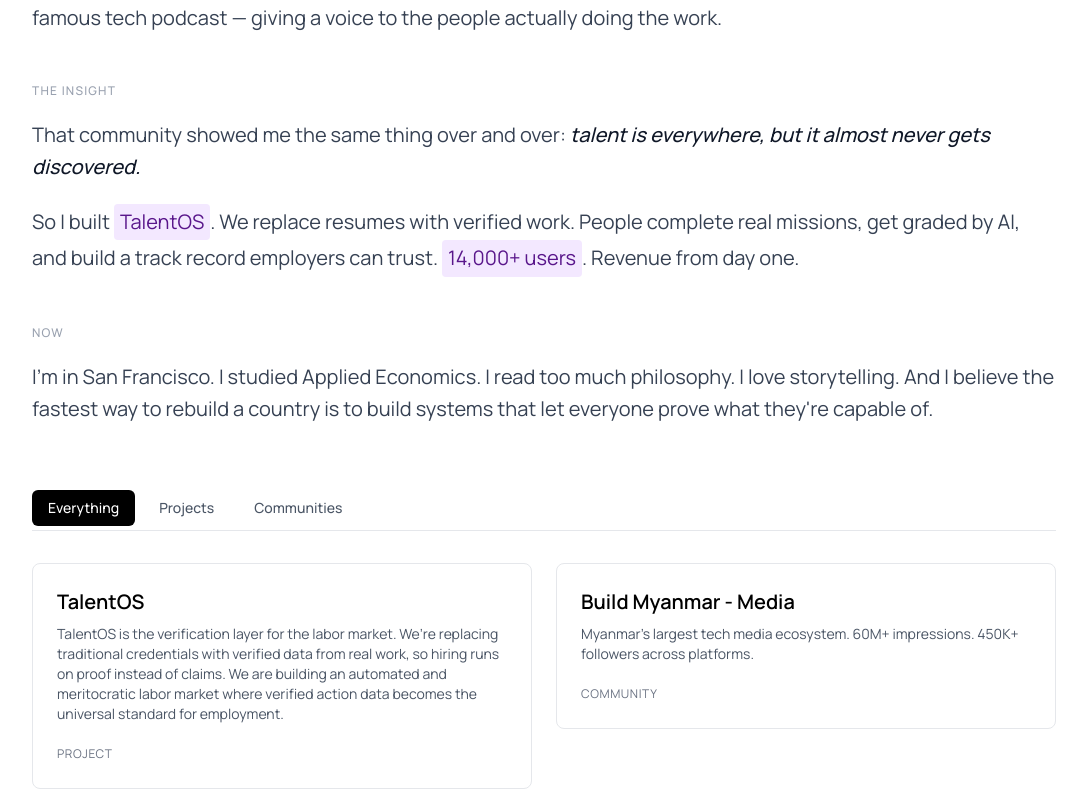
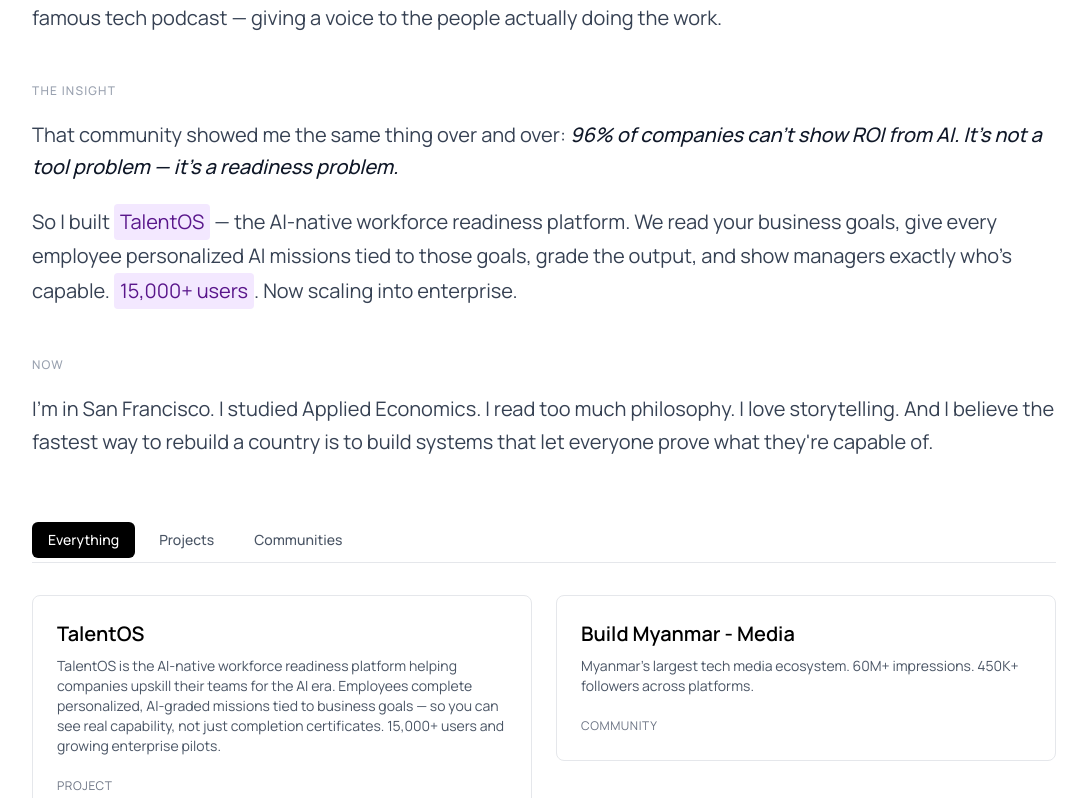
Before and after one commit to Asura2222/personalsite2026, a Next.js app in the folder personal-website/: page / in a window 1280 px wide. Shown: the part 602-1400 px from the top of the page, without its empty margins (168-1255 px from the left). Built offline with nearby package versions, Linux system fonts and the light colour scheme.

Commit message:
Update TalentOS copy: pivot to AI-native workforce readiness platform

```diff
--- a/personal-website/app/experiences/page.tsx
+++ b/personal-website/app/experiences/page.tsx
@@ -12,7 +12,7 @@
     company: "TalentOS",
     period: "Jan 2025 - Present",
     location: "San Francisco Bay Area",
-    description: "TalentOS is the verification layer for the labor market. We’re replacing traditional credentials with verified data from real work, so hiring runs on proof instead of claims. We are building an automated and meritocratic labor market where verified action data becomes the universal standard for employment.",
+    description: "TalentOS is the AI-native workforce readiness platform helping companies upskill their teams for the AI era. Employees complete personalized, AI-graded missions tied to business goals, tools, and workflows — so you can see real capability, not just completion certificates. 15,000+ users on the public platform with growing enterprise pilots (TalentOS Teams).",
     highlight: "blue" as const,
   },
   {
--- a/personal-website/app/page.tsx
+++ b/personal-website/app/page.tsx
@@ -97,11 +97,11 @@
           The Insight
         </h3>
         <p className="text-lg leading-relaxed text-gray-700 md:text-xl">
-          That community showed me the same thing over and over: <span className="italic font-medium text-gray-900">talent is everywhere, but it almost never gets discovered.</span>
+          That community showed me the same thing over and over: <span className="italic font-medium text-gray-900">96% of companies can&apos;t show ROI from AI. It&apos;s not a tool problem &mdash; it&apos;s a readiness problem.</span>
         </p>
         <div className="mt-5 space-y-5 text-lg leading-relaxed text-gray-700 md:text-xl">
           <p>
-            So I built <Highlight color="purple">TalentOS</Highlight>. We replace resumes with verified work. People complete real missions, get graded by AI, and build a track record employers can trust. <Highlight color="purple">14,000+ users</Highlight>. Revenue from day one.
+            So I built <Highlight color="purple">TalentOS</Highlight> &mdash; the AI-native workforce readiness platform. We read your business goals, give every employee personalized AI missions tied to those goals, grade the output, and show managers exactly who&apos;s capable. <Highlight color="purple">15,000+ users</Highlight>. Now scaling into enterprise.
           </p>
         </div>
       </section>
--- a/personal-website/components/sections/project-grid.tsx
+++ b/personal-website/components/sections/project-grid.tsx
@@ -10,7 +10,7 @@
   {
     id: 1,
     title: "TalentOS",
-    description: "TalentOS is the verification layer for the labor market. We’re replacing traditional credentials with verified data from real work, so hiring runs on proof instead of claims. We are building an automated and meritocratic labor market where verified action data becomes the universal standard for employment.",
+    description: "TalentOS is the AI-native workforce readiness platform helping companies upskill their teams for the AI era. Employees complete personalized, AI-graded missions tied to business goals — so you can see real capability, not just completion certificates. 15,000+ users and growing enterprise pilots.",
     category: "project" as const,
     href: "https://www.talentosapp.com/",
   },
```
